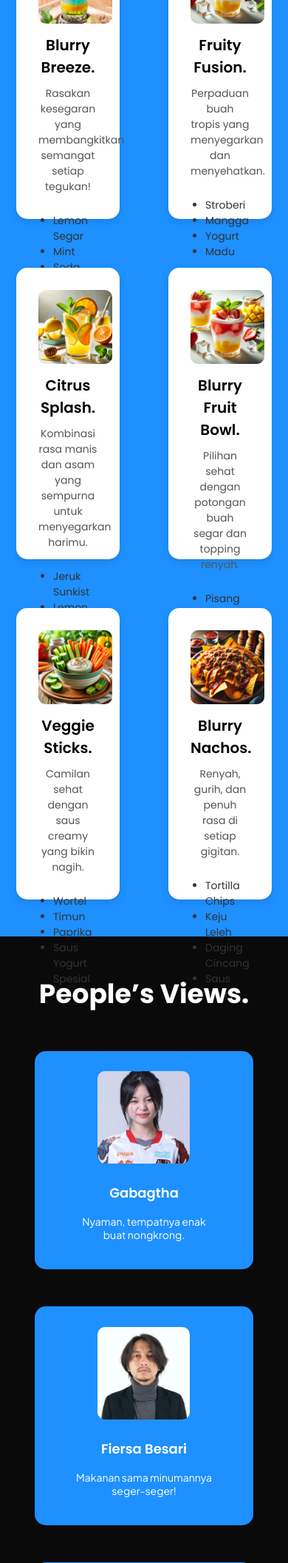
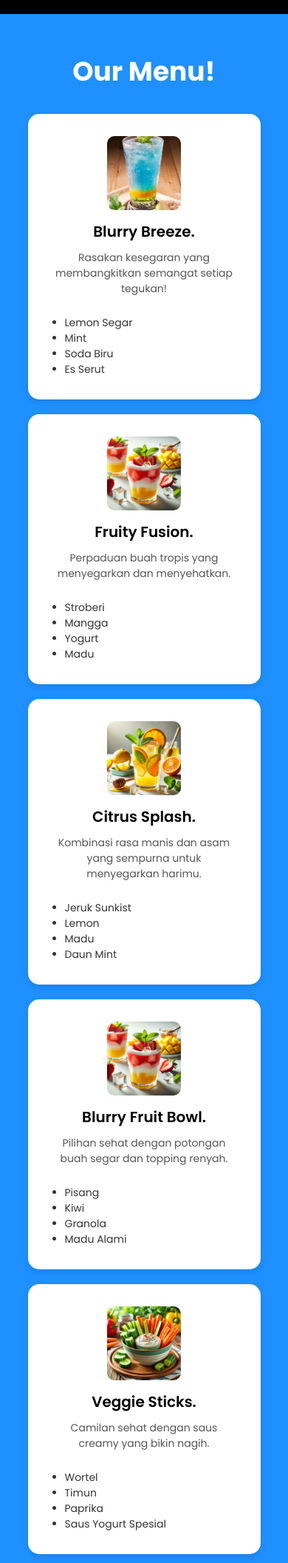
Before and after one commit to davudumon/PPW1_B1, a PHP site: page / in a window 390 px wide; the page is wider, and only the part inside the window is pictured. Shown: the part 1528-3641 px from the top of that part at 74% size. Run offline with PHP 8.4, Linux system fonts and the light colour scheme.

Commit message:
Add files via upload

```diff
--- a/Pertemuan-7/index.html
+++ b/Pertemuan-7/index.html
@@ -29,10 +29,10 @@
     <section class="welcome-section" id="about-page">
         <div class="text-content">
             <h1>Selamat datang di Blurry.</h1>
-            <h4>Di Blurry, kami menghadirkan</h4>
-            <h4>pengalaman minuman segar</h4>
-            <h4>yang akan memanjakan</h4>
-            <h4>lidah Anda!</h4>
+            <h4>Di Blurry, kami menghadirkan
+            pengalaman minuman segar
+            yang akan memanjakan
+            lidah Anda!</h4>
         </div>
         <div class="video-container">
             <div class="video-container"><iframe width="560" height="315" src="https://www.youtube.com/embed/aRGdDy18qfY?si=GG6-8_UQpGVuvNKp" title="YouTube video player" frameborder="0" allow="accelerometer; autoplay; clipboard-write; encrypted-media; gyroscope; picture-in-picture; web-share" referrerpolicy="strict-origin-when-cross-origin" allowfullscreen></iframe></div>
@@ -138,23 +138,23 @@
         <h1>Frequently Asked Questions</h1>
         <div class="faq-container">
             <div class="faq-item">
-                <p class="faq-question">Q: <b>Apa jam operasional Blurry?</b></p>
+                <h4 class="faq-question">Q: Apa jam operasional Blurry?</h4>
                 <p class="faq-answer">A: Kami buka setiap hari pukul 08.00 – 22.00.</p>
             </div>
             <div class="faq-item">
-                <h4 class="faq-question">Q: <b>Apakah Blurry menyediakan menu vegetarian?</b></h4>
+                <h4 class="faq-question">Q: Apakah Blurry menyediakan menu vegetarian?</h4>
                 <p class="faq-answer">A: Ya! Kami memiliki menu Veggie Sticks dan Blurry Fruit Bowl yang cocok untuk vegetarian.</p>
             </div>
             <div class="faq-item">
-                <h4 class="faq-question">Q: <b>Apakah bisa memesan untuk acara spesial?</b></h4>
+                <h4 class="faq-question">Q: Apakah bisa memesan untuk acara spesial?</h4>
                 <p class="faq-answer">A: Tentu! Kami melayani reservasi untuk ulang tahun, meeting, dan acara lainnya. Hubungi kami untuk detail lebih lanjut.</p>
             </div>
             <div class="faq-item">
-                <h4 class="faq-question">Q: <b>Apakah Blurry memiliki layanan delivery?</b></h4>
+                <h4 class="faq-question">Q: Apakah Blurry memiliki layanan delivery?</h4>
                 <p class="faq-answer">A: Ya, kami tersedia di layanan GoFood, GrabFood, dan ShopeeFood untuk pengiriman ke lokasi Anda.</p>
             </div>
             <div class="faq-item">
-                <h4 class="faq-question">Q: <b>Apakah Blurry menyediakan WiFi?</b></h4>
+                <h4 class="faq-question">Q: Apakah Blurry menyediakan WiFi?</h4>
                 <p class="faq-answer">A: Ya! Kami menyediakan WiFi gratis dengan koneksi cepat agar Anda bisa bekerja atau bersantai dengan nyaman.</p>
             </div>
         </div>
--- a/Pertemuan-7/style.css
+++ b/Pertemuan-7/style.css
@@ -6,6 +6,11 @@
     margin: 0;
     padding: 0;
     box-sizing: border-box;
+    scroll-behavior: smooth;
+}
+
+body {
+    background-color: var(--primary-color);
 }
 
 h1 {
@@ -43,20 +48,18 @@ p {
     align-items: center;
     background-color: black;
     padding: 15px 50px;
-    width: 70%;
-    height: 50px;
+    width: 80%;
     gap: 20px;
-    position: absolute;
-    top: 50px;
     border-radius: 35px;
 }
 
 header {
-    height: 100px;
+    height: 25vh;
+    width: auto;
     background-color: var(--primary-color);
     display: flex;
     justify-content: center;
-    height: 100px;
+    align-items: center;
 }
 
 .logo {
@@ -148,7 +151,8 @@ footer {
     background-color: black;
     color: white;
     padding: 50px;
-    height: 504px;
+    width: 100%;
+    height: auto;
 }
 
 .text-content {
@@ -203,7 +207,8 @@ footer {
     border-radius: 10px;
     text-align: left;
     box-shadow: 0px 4px 8px rgba(0, 0, 0, 0.1);
-    height: 394px;
+    width: 100%;
+    height: auto;
     border-radius: 15px;
     text-align: center;
 }
@@ -248,7 +253,6 @@ footer {
     background-color: #0a0a0a;
     text-align: center;
     padding: 50px 20px;
-    height: 503px;
     display: flex;
     justify-content: center;
     flex-wrap: wrap;
@@ -421,7 +425,36 @@ footer {
     font-family: 'Plus Jakarta Sans';
 }
 
+@media (max-width: 1024px) {
+    .reviews-container {
+        max-width: 700px;
+    }
+
+    .review-card {
+        width: 300px;
+        height: 300px;
+        align-items: center;
+        justify-content: center;
+    }
+}
+
 @media (max-width: 768px) {
+    .navbar {
+        flex-direction: column;
+        flex-wrap: wrap;
+    }
+
+    .welcome-section {
+        flex-direction: column;
+    }
+
+    .text-content {
+        text-align: center;
+        width: 100%;
+        margin-right: 0px;
+        margin-bottom: 20px;
+    }
+
     .menu-container {
         display: flex;
         justify-content: center;
@@ -430,11 +463,12 @@ footer {
     }
 
     .video-container {
-        width: 300px;
+        width: 50%;
     }
 
     .menu-card {
         width: 40%;
+        height: 100%;
     }
 
     .menu-card img {
@@ -444,6 +478,7 @@ footer {
 
     .reviews-section {
         height: 100%;
+        width: 100%;
         display: flex;
         flex-direction: column;
     }
@@ -455,16 +490,20 @@ footer {
     .review-card {
         display: flex;
         flex-direction: column;
-        width: 35vh;
-        height: 35vh;
+        width: 50vh;
+        height: 50vh;
         justify-content: center;
         align-items: center;
     }
 
     .review-card img {
-        width: 125px;
-        height: 125px;
+        width: 100px;
+        height: 100px;
         margin-top: 20px;
+    }
+
+    .review-card h2 {
+        margin: 12px 0 12px 0;
     }
 
     .review-card p {
@@ -479,3 +518,104 @@ footer {
         margin: 40px;
     }
 }
+
+@media (max-width: 480px) {
+    .navbar {
+        flex-direction: column;
+        gap: 10px;
+        padding: 10px;
+        width: 90%;
+        margin-top: 100px;
+    }
+
+    .nav-links {
+        flex-direction: column;
+        gap: 20px;
+    }
+
+    .nav-links ul {
+        margin-bottom: 100px;
+
+    }
+
+    .hero h1 {
+        font-size: 28px;
+    }
+
+    .hero p {
+        font-size: 16px;
+    }
+
+    .welcome-section h1 {
+        margin: 0px 20px 20px 20px;
+    }
+
+    .menu-container {
+        display: flex;
+        flex-direction: column;
+        gap: 20px;
+        align-items: center;
+    }
+
+    .menu-card {
+        width: 90%;
+        height: auto;
+    }
+
+    .menu-image {
+        width: 80px;
+        height: 80px;
+    }
+
+    .welcome-section {
+        flex-direction: column;
+        padding: 20px;
+    }
+
+    .text-content {
+        width: 100%;
+        text-align: center;
+        padding: 0;
+        margin: 0;
+    }
+
+    .video-container {
+        width: 100%;
+        margin-top: 20px;
+    }
+
+    .reviews-container {
+        flex-direction: column;
+        gap: 30px;
+    }
+
+    .review-card {
+        width: 75vw;
+        height: auto;
+        padding: 20px;
+    }
+
+    .faq-section h1 {
+        margin: 0 20px 20px 20px;
+    }
+
+    .faq-container {
+        margin: 0 20px 20px 20px;
+    }
+
+    .booking-container {
+        flex-direction: column;
+        gap: 50px;
+        text-align: center;
+    }
+
+    .footer-container {
+        flex-direction: column;
+        align-items: center;
+        text-align: center;
+    }
+
+    .footer-column {
+        margin-bottom: 20px;
+    }
+}
```
